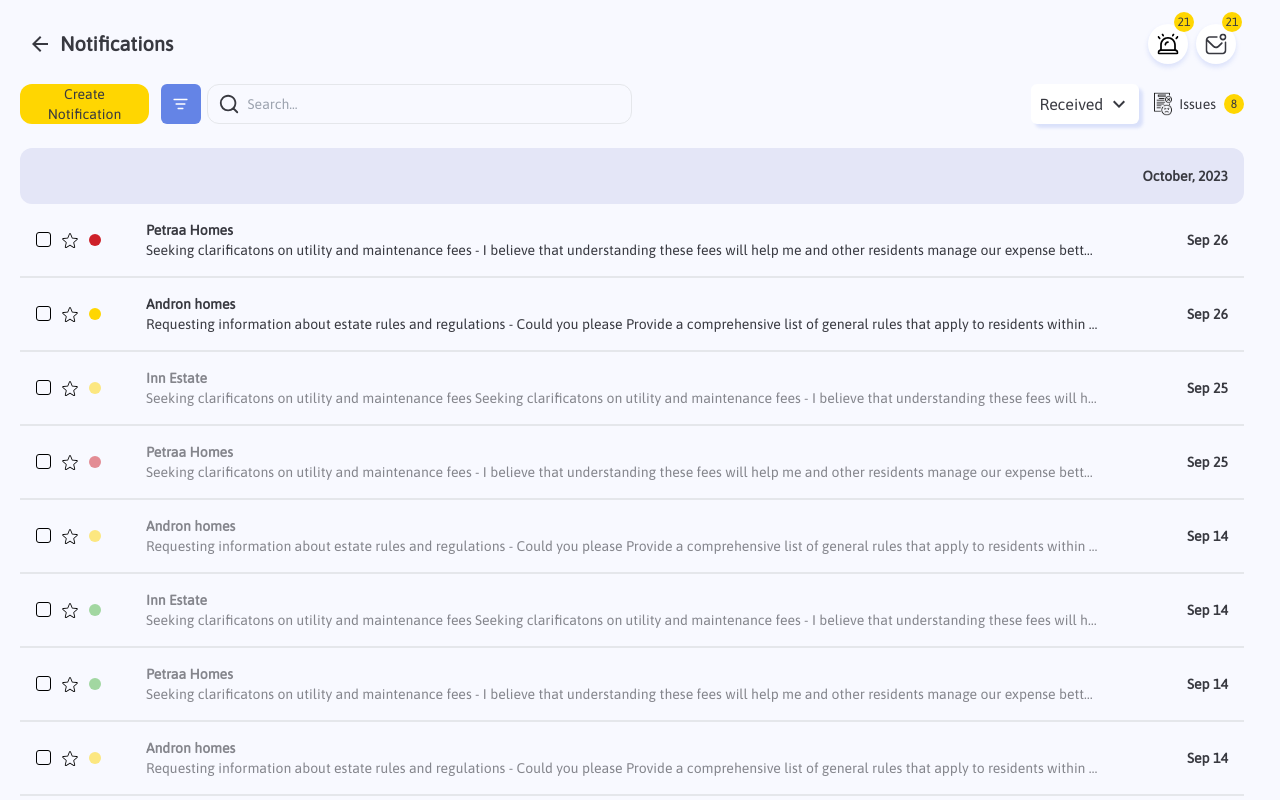
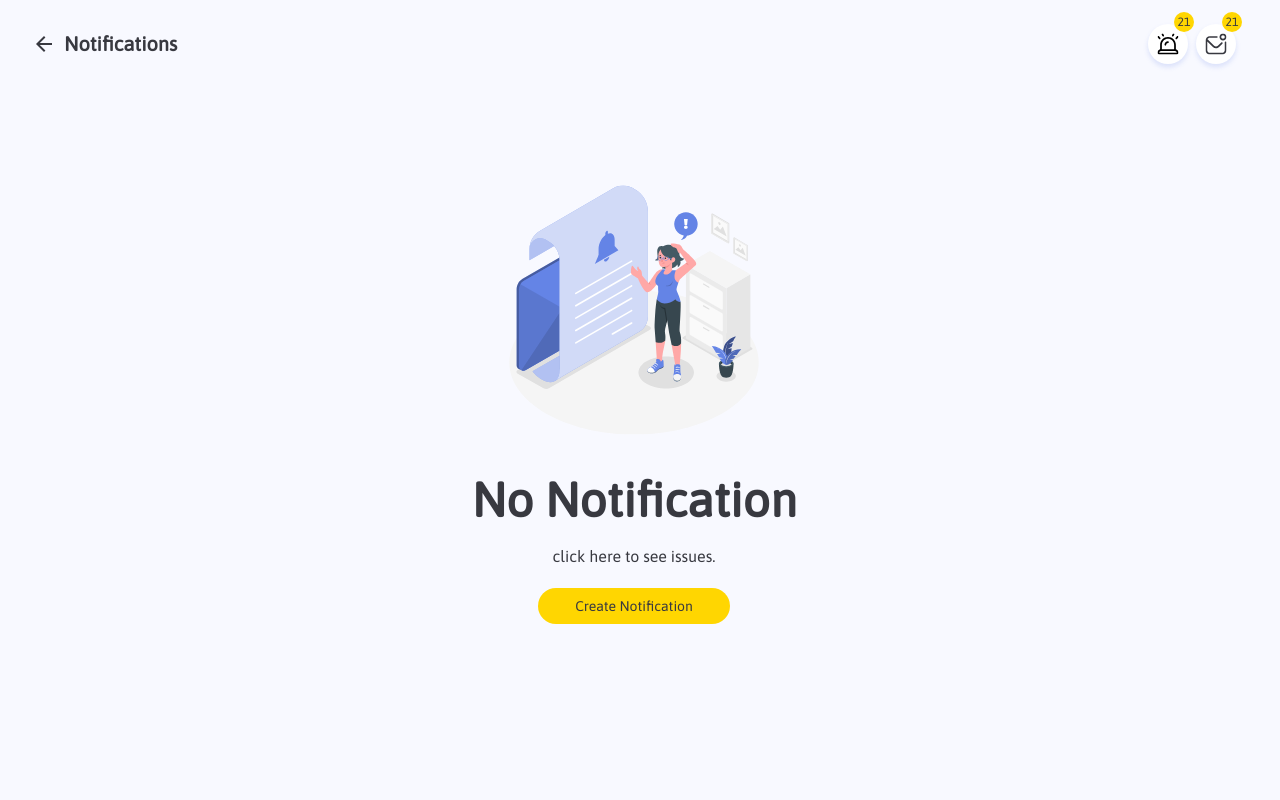
Before and after one commit to KingLegitto/BlipptoApp, a React (Create React App) app: page /notifications in a window 1280 px wide. Built offline with nearby package versions, Linux system fonts and the light colour scheme.

Commit message:
Feature/implement empty notification page design (#23)
* added the colored svg to the empty motification page

* made update to page layout

* fix to vertical screens

```diff
--- a/src/App.scss
+++ b/src/App.scss
@@ -318,7 +318,7 @@ input[data-id="5"]:focus {
     font-family: "Asap";
   }
   .apexcharts-inner {
-    transform: scale(4) translate(4%) !important;
+    transform: scale(4) translate(5%) !important;
   }
   .apexcharts-canvas {
     width: 100% !important;
@@ -331,6 +331,10 @@ input[data-id="5"]:focus {
   }
   .header > h1 {
     font-size: 2.5em;
+  }
+  .notificationSvg{
+    transform: scale(1.5);
+    margin-bottom: 20rem;
   }
 }
 
--- a/src/components/Notifications/notifications.tsx
+++ b/src/components/Notifications/notifications.tsx
@@ -15,7 +15,7 @@ import { notificationsData } from "../../dummydata/notificationDummyData";
 import { ReactComponent as EmptyNotification } from "../../assets/emptyNotification.svg";
 
 const Notifications: React.FC = () => {
-  const [hasNotifications] = useState<Boolean>(true);
+  const [hasNotifications] = useState<Boolean>(false);
   const [selectedValues, setSelectedValues] = useState<number[]>([]);
   const [isSelected, setSelected] = useState<Boolean>(false);
   const navigate = useNavigate();
@@ -81,7 +81,7 @@ const Notifications: React.FC = () => {
             </div>
             <div className="flex flex-col md:flex-row justify-between md:items-center h-24 md:h-12 mb-0 md:mb-5">
               <div className=" w-full md:w-[55%] xl:w-[50%] flex">
-                <button className="hidden md:flex justify-center  items-center rounded-xl text-xs xl:text-sm  bg-accenture h-10 w-auto px-1.5 py-1 mr-3">
+                <button className="hidden md:flex justify-center  items-center rounded-xl text-xs xl:text-sm bg-accenture h-10 w-auto px-1.5 py-1 mr-3">
                   Create Notification
                 </button>
                 <div className="w-10 h-10 rounded-md bg-brand mr-1.5 flex justify-center items-center">
@@ -225,8 +225,8 @@ const Notifications: React.FC = () => {
             <NotificationIcons />
           </div>
           <div className="flex justify-center items-center h-[80vh]">
-            <div className="flex justify-center flex-col items-center h-[60vh] md:h-[80vh]">
-              <EmptyNotification className="scale-[0.6] xl:scale-75" />
+            <div className="flex justify-center flex-col items-center h-[60vh] md:h-[80vh] lg:h-[60vh] 2xl:h-[80vh]">
+              <EmptyNotification className="scale-[0.6] xl:scale-75 notificationSvg" />
               <h1 className="text-3xl xl:text-5xl font-bold">
                 No Notification
               </h1>
@@ -234,7 +234,7 @@ const Notifications: React.FC = () => {
                 {" "}
                 <p className="my-5">click here to see issues.</p>
               </Link>
-              <button className="flex  mx-auto justify-center items-center rounded-full text-base bg-accenture h-10 w-auto p-2 ">
+              <button className="flex  mx-auto justify-center items-center rounded-full font-medium text-xs sm:text-sm bg-accenture h-10 w-32 sm:w-48 p-2 ">
                 Create Notification
               </button>
             </div>
```
Also changed, not shown: src/assets/emptyNotification.svg.
